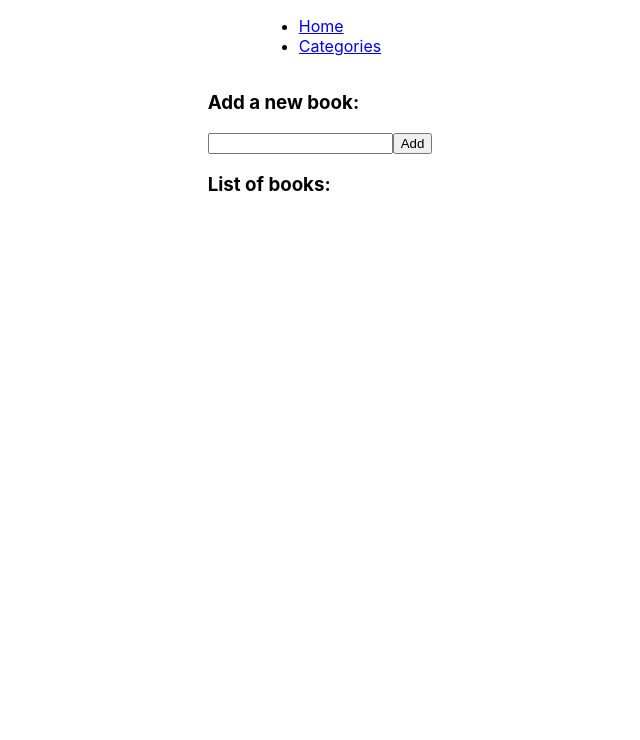
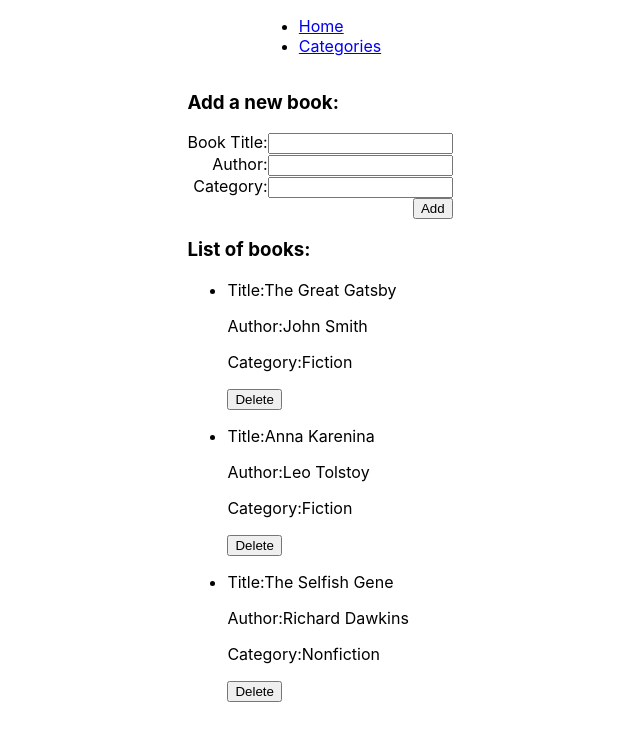
Before and after one commit to abenezer-addisu/React-Bookstore, a React (Create React App) app: page / in a window 1280 px wide. Shown: the top 740 px of the page, without its empty margins (320-960 px from the left). Built offline with nearby package versions, Linux system fonts and the light colour scheme.

Commit message:
build react and redux connection

```diff
--- a/src/components/BookInput.js
+++ b/src/components/BookInput.js
@@ -2,28 +2,44 @@ import { useState } from 'react';
 import { useDispatch } from 'react-redux';
 import { v4 as uuid } from 'uuid';
 import { addBook } from '../redux/books/booksSlice';
+import styles from '../styles/BookInput.module.css';
 
 export default function BookInput() {
   const dispatch = useDispatch();
-  const [title, setTitle] = useState('');
+  const [book, setBook] = useState({ title: '', author: '', category: '' });
 
   const addNewBook = (e) => {
     e.preventDefault();
-    if (title !== '') {
-      dispatch(addBook({ book: { id: uuid(), title } }));
-      setTitle('');
+    if (book.title !== '') {
+      dispatch(addBook({ book: { id: uuid(), ...book } }));
+      setBook({ title: '', author: '', category: '' });
     }
   };
 
   const handleChange = (e) => {
-    setTitle(e.target.value);
+    e.preventDefault();
+    setBook({
+      ...book,
+      [e.target.name]: e.target.value,
+    });
   };
 
   return (
     <>
       <h3>Add a new book:</h3>
-      <form onSubmit={addNewBook}>
-        <input type="text" value={title} onChange={handleChange} />
+      <form className={styles.form} onSubmit={addNewBook}>
+        <label htmlFor="title">
+          Book Title:
+          <input type="text" value={book.title} name="title" onChange={handleChange} />
+        </label>
+        <label htmlFor="author">
+          Author:
+          <input type="text" value={book.author} name="author" onChange={handleChange} />
+        </label>
+        <label htmlFor="category">
+          Category:
+          <input type="text" value={book.category} name="category" onChange={handleChange} />
+        </label>
         <button type="submit">Add</button>
       </form>
     </>
--- a/src/components/BookItem.js
+++ b/src/components/BookItem.js
@@ -4,7 +4,9 @@ import { removeBook } from '../redux/books/booksSlice';
 
 export default function BookItem(props) {
   const dispatch = useDispatch();
-  const { id, title } = props;
+  const {
+    id, title, author, category,
+  } = props;
 
   const handleDelete = () => {
     dispatch(removeBook({ id }));
@@ -13,7 +15,18 @@ export default function BookItem(props) {
   return (
     <li>
       <div>
-        <p>{title}</p>
+        <p>
+          Title:
+          {title}
+        </p>
+        <p>
+          Author:
+          {author}
+        </p>
+        <p>
+          Category:
+          {category}
+        </p>
         <button type="button" onClick={handleDelete}>
           Delete
         </button>
@@ -25,4 +38,6 @@ export default function BookItem(props) {
 BookItem.propTypes = {
   id: PropTypes.number.isRequired,
   title: PropTypes.string.isRequired,
+  author: PropTypes.string.isRequired,
+  category: PropTypes.string.isRequired,
 };
--- a/src/components/BookList.js
+++ b/src/components/BookList.js
@@ -1,9 +1,10 @@
 import { useSelector } from 'react-redux';
 import BookItem from './BookItem';
 import BookInput from './BookInput';
+import { selectBooks } from '../redux/store';
 
 export default function BookList() {
-  const { bookItems } = useSelector((store) => store.books);
+  const { bookItems } = useSelector(selectBooks);
 
   return (
     <div>
@@ -11,7 +12,13 @@ export default function BookList() {
       <h3>List of books:</h3>
       <ul>
         {bookItems.map((book) => (
-          <BookItem key={book.id} id={book.id} title={book.title} />
+          <BookItem
+            key={book.id}
+            id={book.id}
+            author={book.author}
+            category={book.category}
+            title={book.title}
+          />
         ))}
       </ul>
     </div>
--- a/src/redux/books/booksSlice.js
+++ b/src/redux/books/booksSlice.js
@@ -1,7 +1,26 @@
 import { createSlice } from '@reduxjs/toolkit';
 
 const initialState = {
-  bookItems: [],
+  bookItems: [
+    {
+      id: 'item1',
+      title: 'The Great Gatsby',
+      author: 'John Smith',
+      category: 'Fiction',
+    },
+    {
+      id: 'item2',
+      title: 'Anna Karenina',
+      author: 'Leo Tolstoy',
+      category: 'Fiction',
+    },
+    {
+      id: 'item3',
+      title: 'The Selfish Gene',
+      author: 'Richard Dawkins',
+      category: 'Nonfiction',
+    },
+  ],
 };
 
 const booksSlice = createSlice({
@@ -18,4 +37,5 @@ const booksSlice = createSlice({
 });
 
 export const { addBook, removeBook } = booksSlice.actions;
+
 export default booksSlice.reducer;
--- a/src/redux/store.js
+++ b/src/redux/store.js
@@ -9,4 +9,6 @@ const store = configureStore({
   },
 });
 
+export const selectBooks = (store) => store.books;
+
 export default store;
--- a/src/styles/BookInput.module.css
+++ b/src/styles/BookInput.module.css
@@ -1,43 +1,5 @@
-.container {
-  margin-bottom: 16.563rem;
+.form {
+  display: flex;
+  flex-direction: column;
+  align-items: flex-end;
 }
-
-.title {
-  text-transform: uppercase;
-  font-family: "Montserrat", sans-serif;
-  font-size: 1.25rem;
-  color: #888;
-  font-weight: bold;
-  margin-bottom: 1.188rem;
-}
-
-.form {
-  gap: 2.125rem;
-}
-
-.titleInput {
-  flex: 2;
-  font-size: 1rem;
-}
-
-.selectContainer {
-  flex: 1;
-  position: relative;
-}
-
-.categorySelect {
-  cursor: pointer;
-  flex: 1;
-  font-family: "Montserrat", sans-serif;
-  font-size: 1rem;
-  text-transform: capitalize;
-  appearance: none;
-}
-
-.caret {
-  position: absolute;
-  cursor: pointer;
-  right: 1rem;
-  top: 0.65rem;
-  color: #c7c7c7;
-}
```
